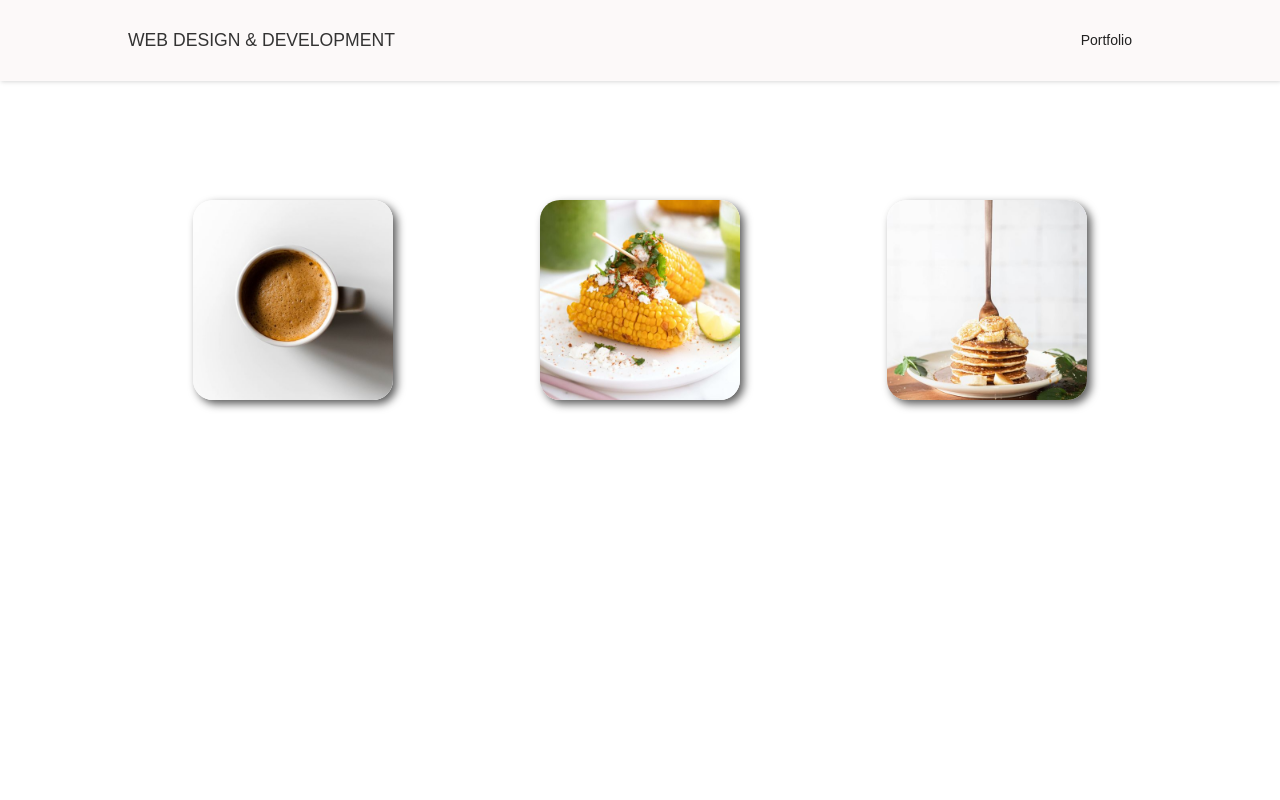
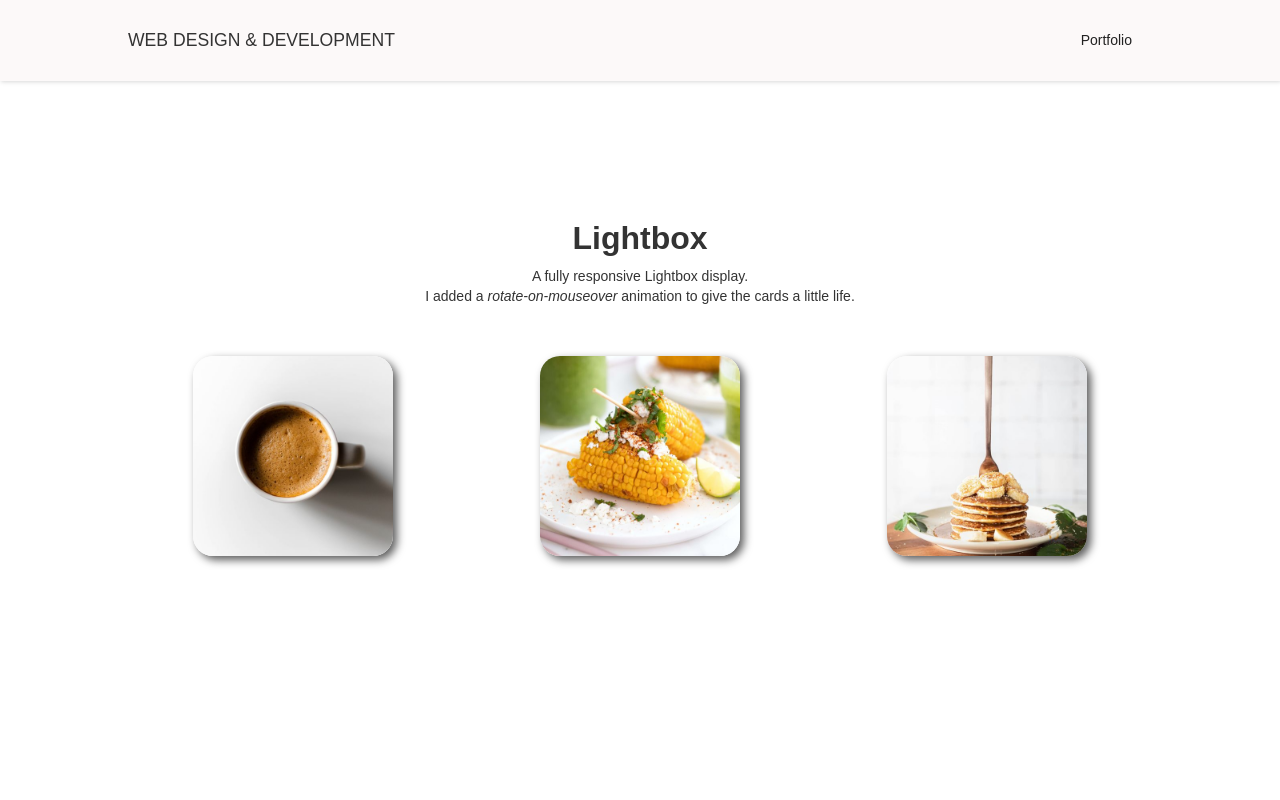
Before and after one commit to mrobbins0422/demo_mouseover_imageAnimation, a plain HTML site: page index.html in a window 1280 px wide. Shown: the top 800 px of the page. Drawn offline with nearby package versions, Linux system fonts and the light colour scheme.

Commit message:
Added title and screen height

```diff
--- a/css/demo-page-0339ea.webflow.css
+++ b/css/demo-page-0339ea.webflow.css
@@ -81,17 +81,18 @@
 }
 
 .section {
+  min-height: 90vh;
   margin-right: 10%;
   margin-left: 10%;
-  padding-top: 120px;
+  padding-top: 60px;
   padding-bottom: 60px;
-  min-height: 90vh;
 }
 
 .sectioncontainer-1200 {
   max-width: 1200px;
   margin-right: auto;
   margin-left: auto;
+  padding-top: 60px;
   grid-auto-columns: 1fr;
   grid-column-gap: 16px;
   grid-row-gap: 16px;
@@ -235,6 +236,28 @@
 .footer-h2 {
   margin-bottom: 40px;
   color: #07a121;
+}
+
+.titlewrapper {
+  display: -webkit-box;
+  display: -webkit-flex;
+  display: -ms-flexbox;
+  display: flex;
+  margin-bottom: 40px;
+  -webkit-box-orient: vertical;
+  -webkit-box-direction: normal;
+  -webkit-flex-direction: column;
+  -ms-flex-direction: column;
+  flex-direction: column;
+  -webkit-box-pack: justify;
+  -webkit-justify-content: space-between;
+  -ms-flex-pack: justify;
+  justify-content: space-between;
+  -webkit-box-align: center;
+  -webkit-align-items: center;
+  -ms-flex-align: center;
+  align-items: center;
+  text-align: center;
 }
 
 @media screen and (max-width: 991px) {
--- a/index.html
+++ b/index.html
@@ -1,5 +1,5 @@
 <!DOCTYPE html><!--  This site was created in Webflow. https://www.webflow.com  -->
-<!--  Last Published: Sun Sep 18 2022 19:39:15 GMT+0000 (Coordinated Universal Time)  -->
+<!--  Last Published: Mon Sep 19 2022 01:13:10 GMT+0000 (Coordinated Universal Time)  -->
 <html data-wf-page="6327717ce6b8036e27f1ac67" data-wf-site="6327717ce6b80353aef1ac66">
 <head>
   <meta charset="utf-8">
@@ -41,6 +41,10 @@
   <main class="main">
     <section class="section">
       <div class="sectioncontainer-1200">
+        <div class="titlewrapper">
+          <h2>Lightbox</h2>
+          <p>A fully responsive Lightbox display.<br>I added a <em>rotate-on-mouseover</em> animation to give the cards a little life.</p>
+        </div>
         <div class="w-layout-grid flexcontainer-portfolio">
           <a href="#" id="w-node-_5fcad430-5a0b-e5a0-9207-4c9656193aff-27f1ac67" class="mylightboxlink w-inline-block w-lightbox"><img src="images/andres-molina-z8YeJOMn51A-unsplash_tiny.jpg" loading="lazy" width="1216.5" srcset="images/andres-molina-z8YeJOMn51A-unsplash_tiny-p-500.jpg 500w, images/andres-molina-z8YeJOMn51A-unsplash_tiny-p-800.jpg 800w, images/andres-molina-z8YeJOMn51A-unsplash_tiny-p-1080.jpg 1080w, images/andres-molina-z8YeJOMn51A-unsplash_tiny-p-1600.jpg 1600w, images/andres-molina-z8YeJOMn51A-unsplash_tiny.jpg 2433w" sizes="200px" alt="A top down look at a white ceramic mug of coffee on a white table." class="lightbox-image">
             <script type="application/json" class="w-json">{
```
